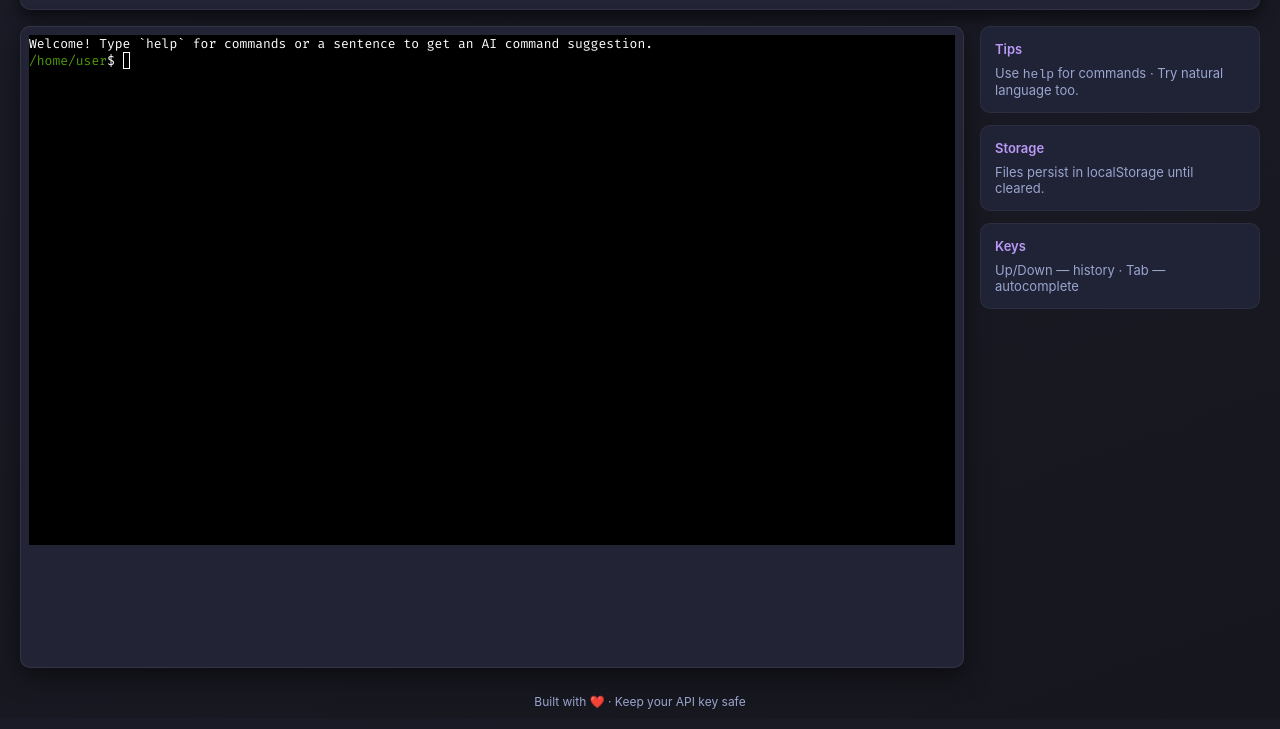
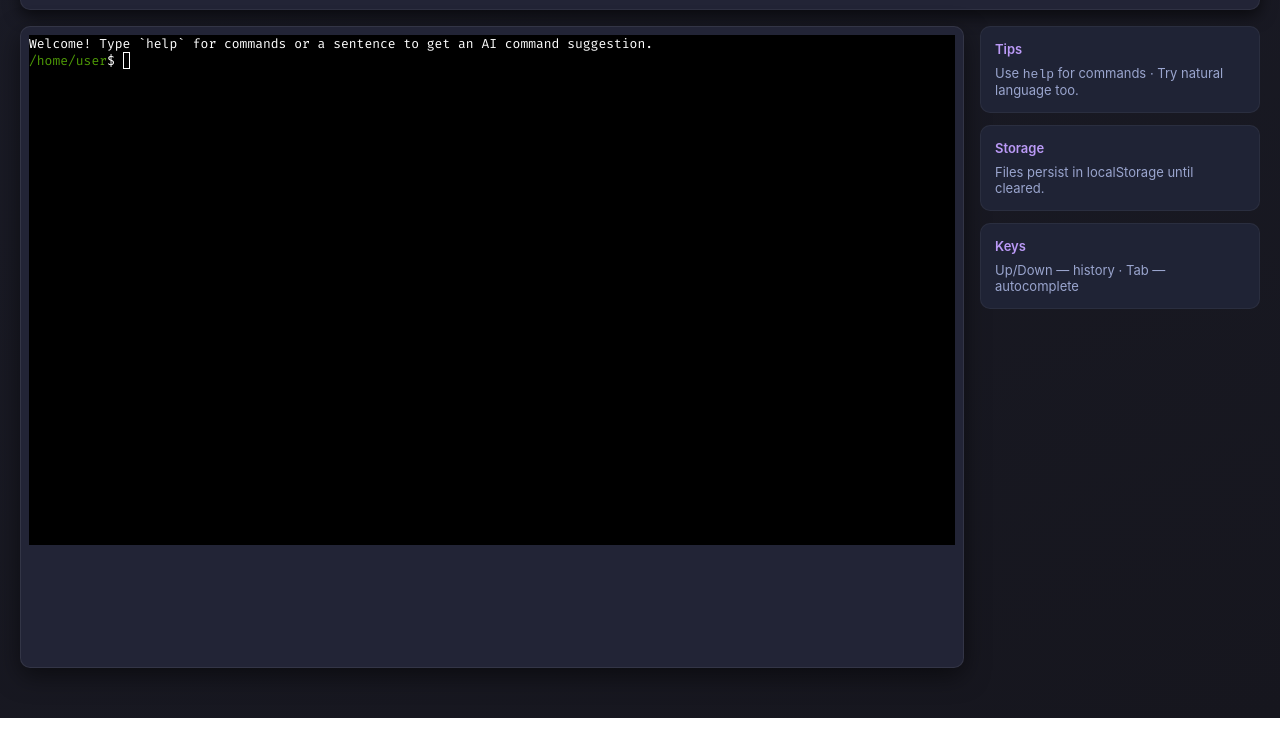
Before and after one commit to Vaibhav2543/Python-Based-Command-Terminal, a plain HTML site: page index.html in a window 1280 px wide. Shown: the part 82-811 px from the top of the page. Drawn offline with nearby package versions, Linux system fonts and the light colour scheme.

Commit message:
remove footer

```diff
--- a/index.html
+++ b/index.html
@@ -94,7 +94,7 @@
       </aside>
     </main>
 
-    <div class="footer-note">Built with ❤️ · Keep your API key safe</div>
+
   </div>
 
   <script src="https://unpkg.com/xterm/lib/xterm.js"></script>
```
